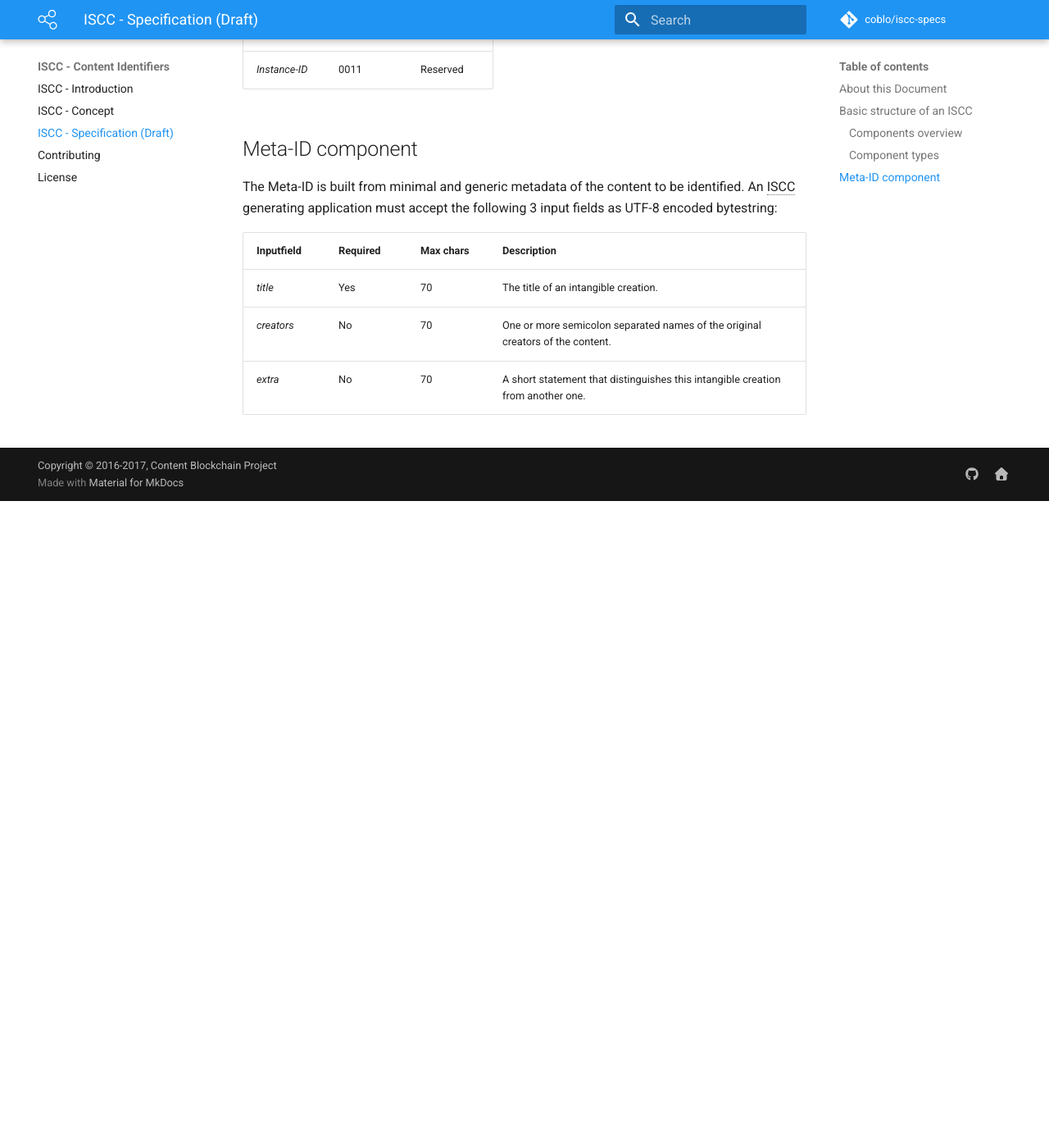
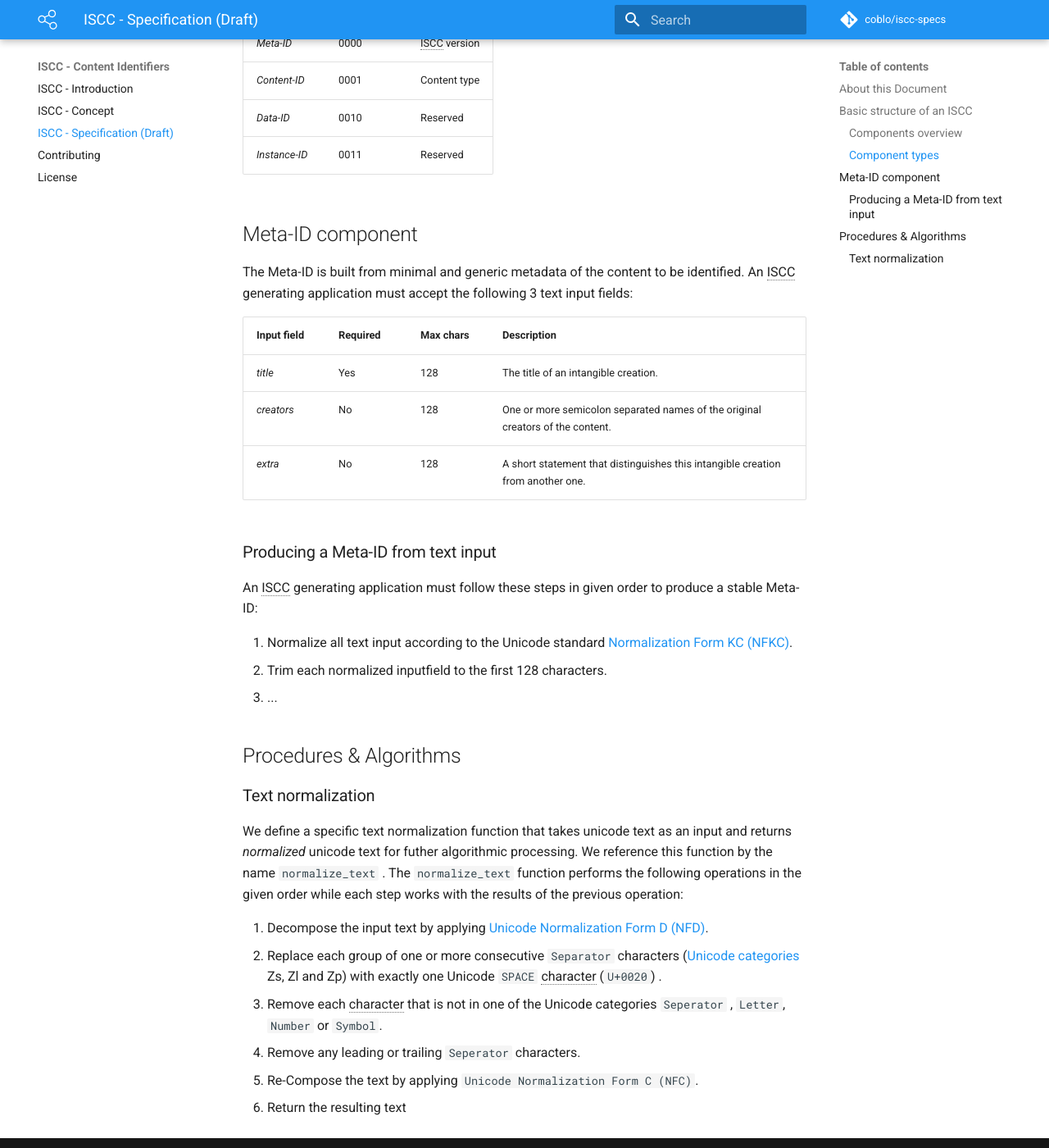
Before and after one commit to iscc/iscc-specs, an MkDocs documentation site: the page built from docs/specification.md, in a window 1280 px wide and 1400 px high, scrolled down 1507 px. Shown: the whole window at 82% size. Built offline with MkDocs 1.6.1 and Material for MkDocs 9.7.7, drawn with Linux system fonts in a browser that asks for light colours; comment, search, counter and statistics services are not loaded; old or Windows-style settings are respelled for this version of MkDocs; before the commit the page ends 2118 px from its top, so only the background shows below that; some of the changed text lies outside the part shown.

Commit message:
Specified text normalization procedure

```diff
--- a/docs/specification.md
+++ b/docs/specification.md
@@ -25,7 +25,11 @@ The ISCC identifier is a fixed size sequence of 32 bytes (256 bits) build from m
 | **Algorithms:** | Simhash             | Type specific      | CDC, Minhash    | CDC, Merkle tree |
 | **Size:**       | 64 bits             | 64 bits            | 64 bits         | 64 bits          |
 
-Each component is guaranteed to fit into a 64 bit unsigned integer value. The printable and human readable representation of each component is is a 13 character [RFC 4648](https://tools.ietf.org/html/rfc4648#section-7) base32hex coded string without padding. The components may be used independently by applications for various purposes but must be combined to a 52 character string for a fully qualified ISCC code. The components must be combined in the fixed order of Meta-ID, Content-ID, Data-ID, Instance-ID and may be seperated by hyphens.
+Each component is guaranteed to fit into a 64 bit unsigned integer value. The printable and human readable representation of each component is is a 13 character [RFC 4648](https://tools.ietf.org/html/rfc4648#section-7) base32hex coded string without padding. The components may be used independently by applications for various purposes but must be combined to a 52 character string (55 with hyphens) for a fully qualified ISCC code. The components must be combined in the fixed order of Meta-ID, Content-ID, Data-ID, Instance-ID and may be seperated by hyphens.
+
+!!! todo
+
+    Describe coded format with prefix, colon, components +- hyphens
 
 ### Component types
 
@@ -40,14 +44,37 @@ Each component has the same basic structure of a 1 byte header and a 7 byte main
 
 ## Meta-ID component
 
-The Meta-ID is built from minimal and generic metadata of the content to be identified. An ISCC generating application must accept the following 3 input fields as UTF-8 encoded bytestring:
+The Meta-ID is built from minimal and generic metadata of the content to be identified. An ISCC generating application must accept the following 3 text input fields:
 
-| Inputfield | Required | Max chars | Description                              |
-| ---------- | -------- | --------- | ---------------------------------------- |
-| *title*    | Yes      | 70        | The title of an intangible creation.     |
-| *creators* | No       | 70        | One or more semicolon separated names of the original creators of the content. |
-| *extra*    | No       | 70        | A short statement that distinguishes this intangible creation from another one. |
+| Input field | Required | Max chars | Description                              |
+| ----------- | -------- | --------- | ---------------------------------------- |
+| *title*     | Yes      | 128       | The title of an intangible creation.     |
+| *creators*  | No       | 128       | One or more semicolon separated names of the original creators of the content. |
+| *extra*     | No       | 128       | A short statement that distinguishes this intangible creation from another one. |
+
+### Producing a Meta-ID from text input
+
+An ISCC generating application must follow these steps in given order to produce a stable Meta-ID:
+
+1. Normalize all text input according to the Unicode standard [Normalization Form KC (NFKC)](http://www.unicode.org/reports/tr15/#Norm_Forms).
+2. Trim each normalized inputfield to the first 128 characters.
+3. ...
+
+## Procedures & Algorithms
+
+### Text normalization
+
+We define a specific text normalization function that takes unicode text as an input and returns *normalized* unicode text for futher algorithmic processing.  We reference this function by the name `normalize_text` . The  `normalize_text` function performs the following operations in the given order while each step works with the results of the previous operation:
+
+1. Decompose the input text by applying [Unicode Normalization Form D (NFD)](http://www.unicode.org/reports/tr15/#Norm_Forms).
+2. Replace each group of one or more consecutive `Separator` characters ([Unicode categories](https://en.wikipedia.org/wiki/Unicode_character_property) Zs, Zl and Zp) with exactly one Unicode `SPACE` character (`U+0020`) .
+3. Remove each character that is not in one of the Unicode categories `Seperator` , `Letter`, `Number` or `Symbol`.
+4. Remove any leading or trailing `Seperator` characters.
+5. Re-Compose the text by applying `Unicode Normalization Form C (NFC)`.
+6. Return the resulting text
 
 
 
 *[ISCC]: International Standard Content Code
+
+*[character]: A character is defined as one Unicode code point
```
Also changed, not shown: other parts of docs/specification.md (+1 -1 lines).
